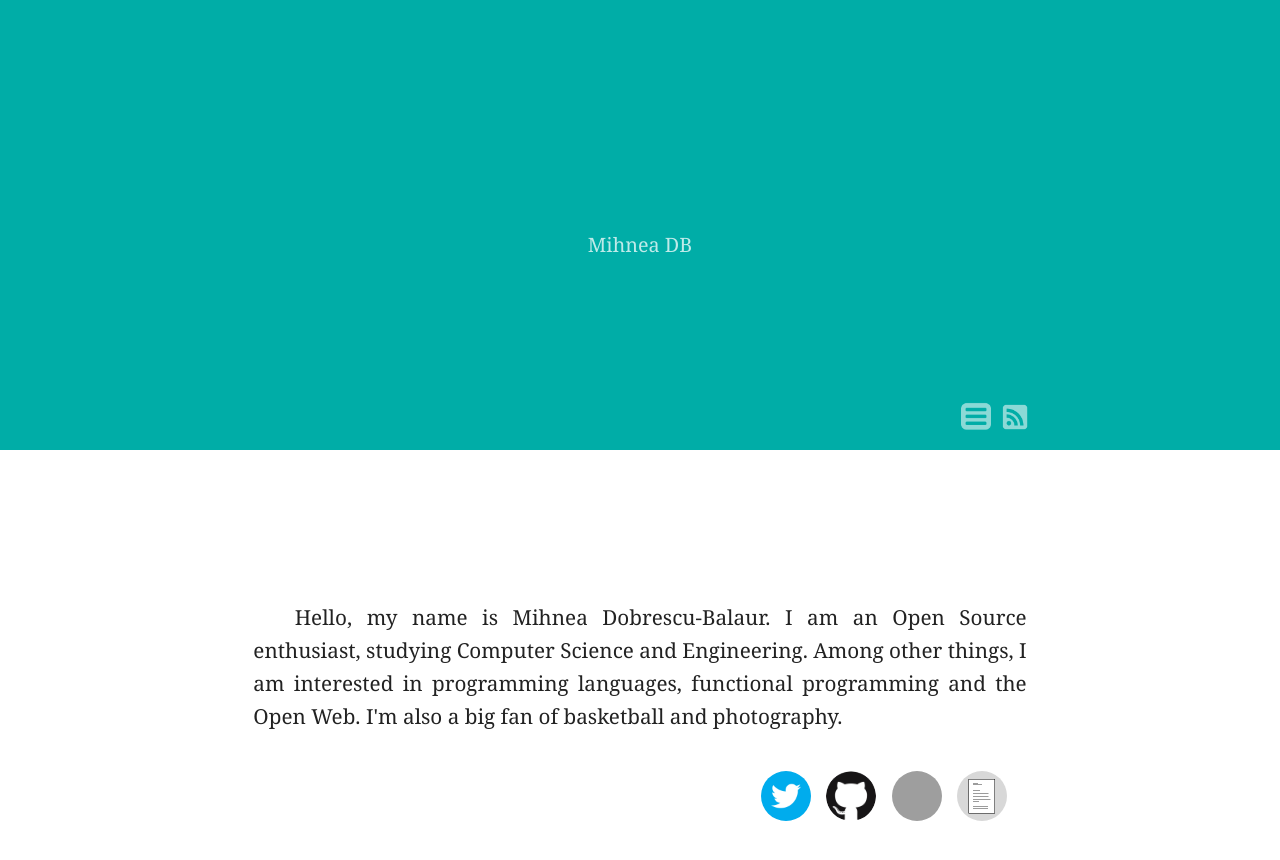
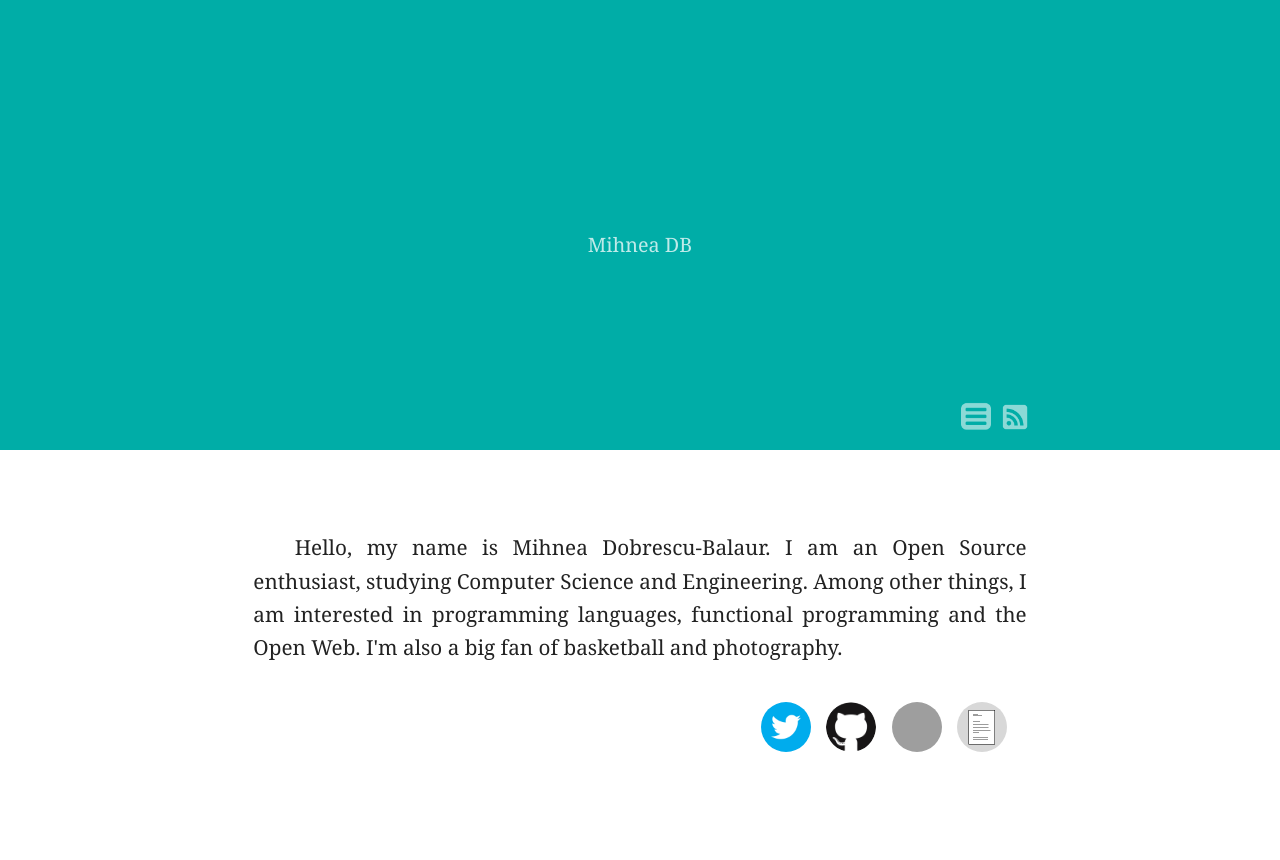
Before and after one commit to mihneadb/mihneadb.github.io, a Jekyll site: the page built from about/index.html, in a window 1280 px wide. Shown: the top 860 px of the page. Built offline with Jekyll 4.4.1, drawn with Linux system fonts in a browser that asks for light colours; Markdown is read by kramdown in place of the engine named in the settings; grey boxes are pictures that could not be loaded.

Commit message:
redo about page formatting

```diff
--- a/about/index.html
+++ b/about/index.html
@@ -6,6 +6,9 @@ about: true
 
 <div class="bigger-text about">
 
+<div class="show-for-medium-up">
+    <br><br>
+</div>
 
 <p class="formatted-par">
     Hello, my name is Mihnea Dobrescu-Balaur.
--- a/js/site.js
+++ b/js/site.js
@@ -8,17 +8,6 @@ function resizePostHeader() {
         "padding-top": postHeaderHeight / 2 - contentsHeight / 2
     });
 
-}
-
-function placeAbout() {
-    if ($(".about").length == 0) {
-        return;
-    }
-    var windowHeight = $(window).height();
-    var aboutHeight = $(".about").height();
-    $(".about").css({
-        "margin-top": windowHeight / 4 - aboutHeight / 2
-    });
 }
 
 function placeHeaderIcons() {
@@ -32,6 +21,5 @@ function placeHeaderIcons() {
 
 window.onresize = function () {
     resizePostHeader();
-    placeAbout();
     placeHeaderIcons();
 }
```
Also changed, not shown: other parts of about/index.html (+1 -1 lines).
